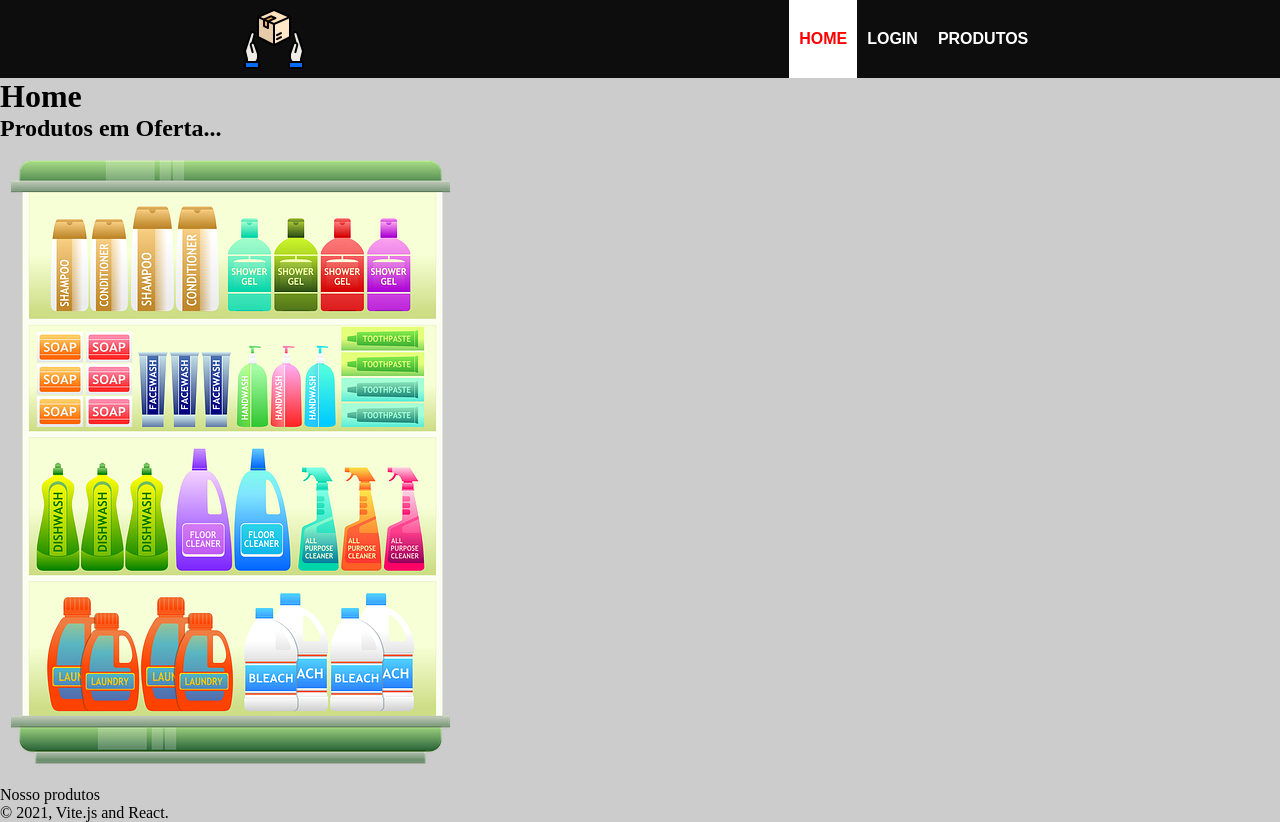
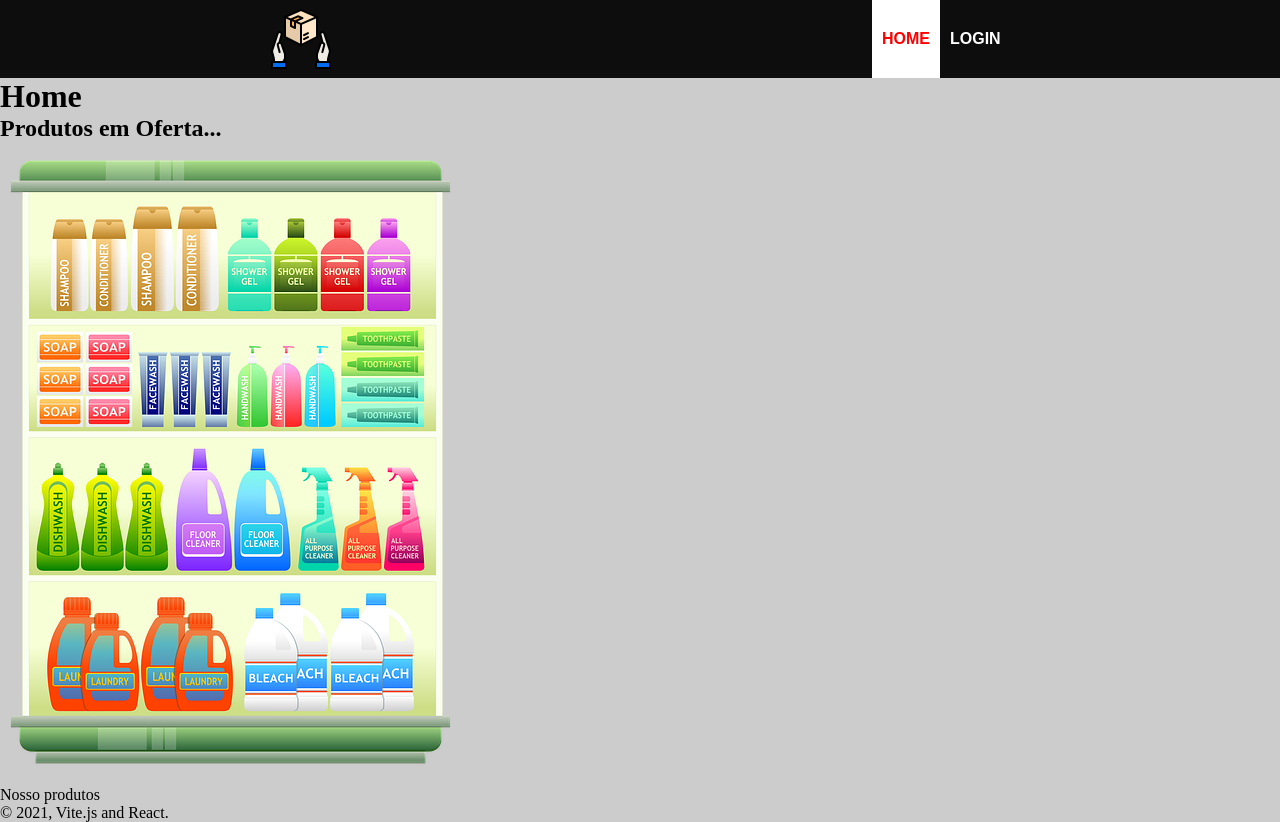
Before and after one commit to alecarlosjesus/my-project-app-espg, a React (Vite) app: page / in a window 1280 px wide. Built offline with nearby package versions, Linux system fonts and the light colour scheme.

Commit message:
Autenticação realizada com token.

```diff
--- a/src/components/Cabecalho/Cabecalho.jsx
+++ b/src/components/Cabecalho/Cabecalho.jsx
@@ -7,6 +7,8 @@ export default function Cabecalho() {
 
     const rotaAtual = useLocation();
 
+
+if(sessionStorage.getItem("token-user")){
   return (
     <>
         <header className={styles.cabecalho}>
@@ -26,5 +28,25 @@ export default function Cabecalho() {
 
         </header>
     </>
-  )
+  )}else{
+    return (
+      <>
+          <header className={styles.cabecalho}>
+
+            <img src="/img/produtos.png" alt="Mãos segurando caixas." />
+
+            {/* Crie uma lista com 5 links para as nossas rotas:
+            Obs: Utilize o componente Link do router-dom */}
+
+            <nav>
+              <ul>
+                <li><Link to="/" className={rotaAtual.pathname == "/" ? "active" : "" }>HOME</Link></li>
+                <li><Link to="/login" className={rotaAtual.pathname == "/login" ? "active" : "" }>LOGIN</Link></li>
+              </ul>
+            </nav>
+
+          </header>
+      </>
+    )
+  }
 }
```
